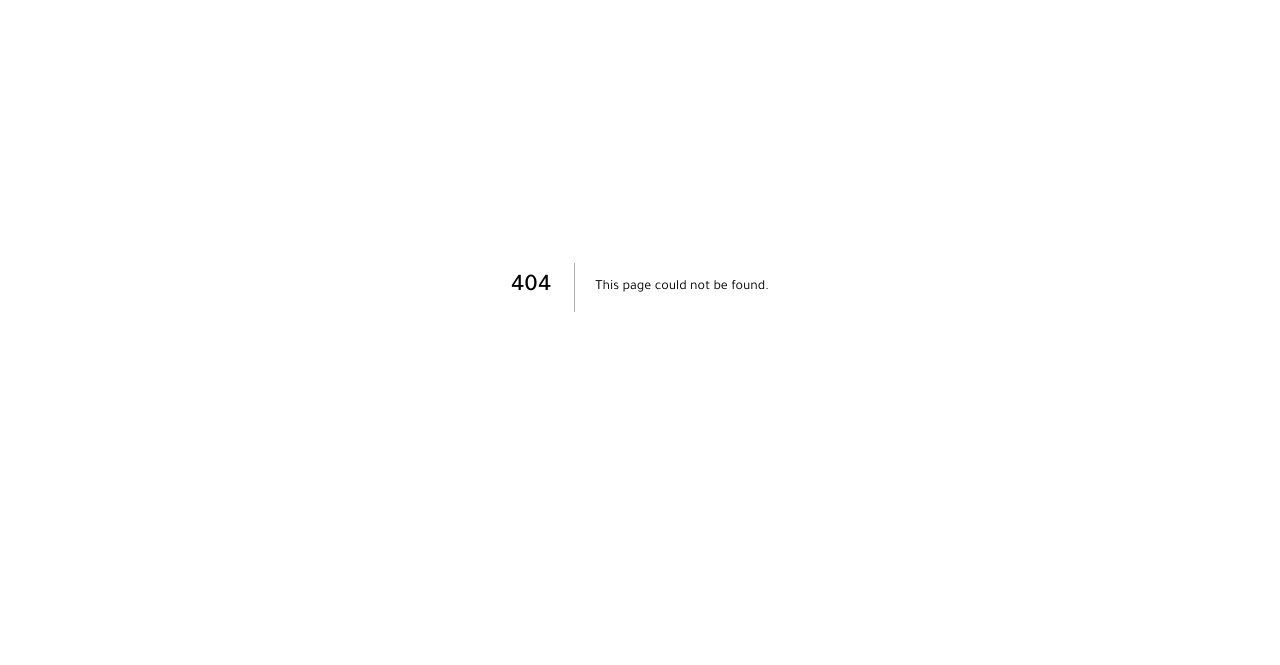
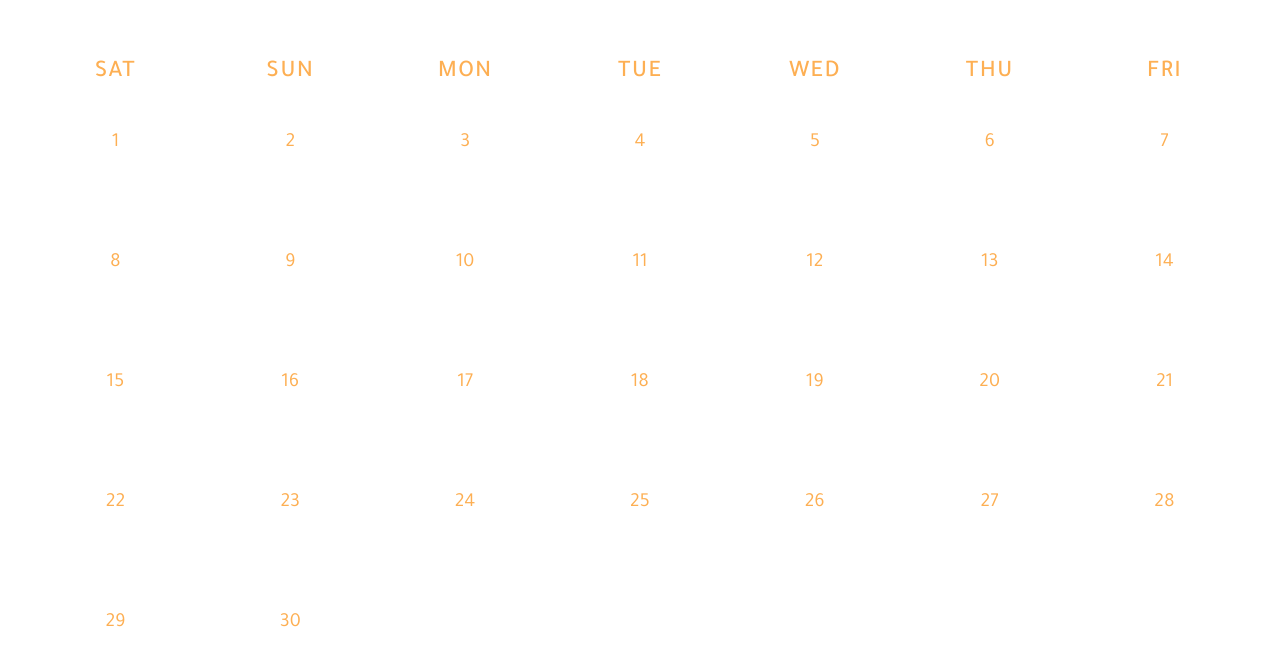
Before and after one commit to NahlaGalal/ramadan-diary, a Next.js app: page /Calendar in a window 1280 px wide. Before the commit this address had no page. Shown: the part 113-778 px from the top of the page. Built offline with nearby package versions, Linux system fonts and the light colour scheme.

Commit message:
Add calendar page

```diff
--- /dev/null
+++ b/pages/Calendar/index.tsx
@@ -0,0 +1,73 @@
+import {
+  Box,
+  Container,
+  Heading,
+  Table,
+  Tbody,
+  Td,
+  Th,
+  Thead,
+  Tr,
+} from "@chakra-ui/react";
+import { NextPage } from "next";
+import { getMonthDays, weekDays } from "./utils";
+
+const Calendar: NextPage = () => {
+  return (
+    <Container my={10} maxW="container.xl">
+      <Heading
+        as={"h1"}
+        fontSize="52px"
+        color={"var(--chakra-colors-brand-white)"}
+        fontWeight="700"
+        mb={10}
+        textAlign="center"
+      >
+        Ramadan Daily
+      </Heading>
+      <Box overflowX={"auto"}>
+        <Table
+          color={"var(--chakra-colors-brand-secondary)"}
+          cellSpacing={24}
+          variant={"unstyled"}
+          sx={{ borderCollapse: "separate", tableLayout: "fixed" }}
+        >
+          <Thead>
+            <Tr>
+              {weekDays.map((day) => (
+                <Th
+                  fontWeight="500"
+                  fontSize={"2xl"}
+                  key={day}
+                  textAlign={"center"}
+                >
+                  {day}
+                </Th>
+              ))}
+            </Tr>
+          </Thead>
+          <Tbody>
+            {getMonthDays().map((week) => (
+              <Tr fontSize={"xl"} key={`w-${week[0]}`}>
+                {week.map((day) => (
+                  <Td
+                    isNumeric={true}
+                    key={day}
+                    bg="var(--chakra-colors-brand-background)"
+                    height={"24"}
+                    textAlign="center"
+                    verticalAlign={"top"}
+                  >
+                    {day}
+                  </Td>
+                ))}
+              </Tr>
+            ))}
+          </Tbody>
+        </Table>
+      </Box>
+    </Container>
+  );
+};
+
+export default Calendar;
--- /dev/null
+++ b/pages/Calendar/utils.ts
@@ -0,0 +1,16 @@
+let getMonthDays = () => {
+  let days: number[][] = [];
+  let cnt = 1;
+  for (let i = 0; i < 5; i++) {
+    days.push([]);
+    for (let j = 0; j < 7 && cnt <= 30; j++) {
+      days[i].push(cnt);
+      cnt++;
+    }
+  }
+  return days;
+};
+
+const weekDays = ["Sat", "Sun", "Mon", "Tue", "Wed", "Thu", "Fri"];
+
+export { getMonthDays, weekDays };
--- a/pages/_app.tsx
+++ b/pages/_app.tsx
@@ -12,7 +12,12 @@ const colors = {
   },
 };
 
-const theme = extendTheme({ colors });
+const fonts = {
+  body: "Tajawal, sans-serif",
+  heading: "Tajawal, sans-serif",
+};
+
+const theme = extendTheme({ colors, fonts });
 
 function MyApp({ Component, pageProps }: AppProps) {
   return (
--- a/pages/index.tsx
+++ b/pages/index.tsx
@@ -18,7 +18,7 @@ const Home: NextPage = () => {
         objectFit="cover"
         width={"600px"}
       />
-      <Link href={"/"} passHref={true}>
+      <Link href={"/Calendar"} passHref={true}>
         <StyledLink
           mt="auto"
           mb={6}
```
